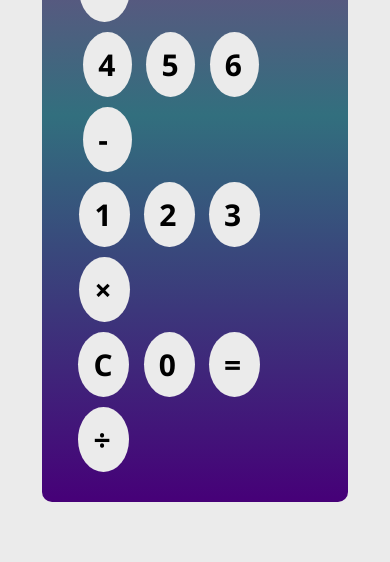
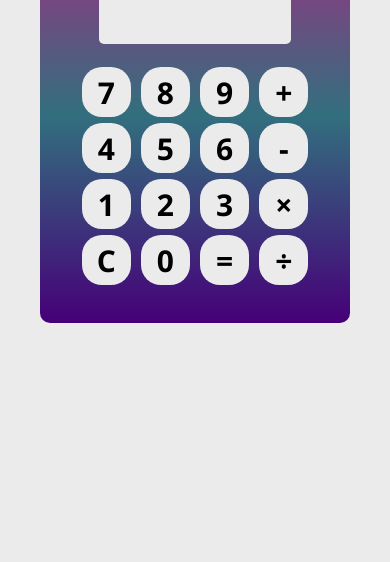
Before and after one commit to ManarTaha-1/Calculator, a plain HTML site: page index.html in a window 390 px wide. Shown: the part 332-894 px from the top of the page. Drawn offline with nearby package versions, Linux system fonts and the light colour scheme.

Commit message:
Update style.css

```diff
--- a/style.css
+++ b/style.css
@@ -12,7 +12,7 @@
     --color-two: rgb(235, 235, 235);
 }
 body{
-    width: 40%;
+    width: 50%;
     background-color: var(--color-two);
     margin: auto;
     display: flex;
@@ -41,15 +41,18 @@ h1{
 .one ,.two ,.three , .four {
     display: flex;
     justify-content: space-evenly;
+    align-items: center;
     width: 100%;
 }
 li{
     display: inline-block;
     background-color: var(--color-two);
     margin:5px;
-    padding: 20px 30px;
-    border-radius: 50%;
-    width: 21%;
+    text-align: center;
+    width: 90px;
+    padding: 20px;
+    height: 80px;
+    border-radius: 20px;
     cursor: pointer;
     transition: 0.5s ease-in-out;
     font-family: 'Segoe UI', Tahoma, Geneva, Verdana, sans-serif;
@@ -72,27 +75,36 @@ li:hover{
     font-family: 'Segoe UI', Tahoma, Geneva, Verdana, sans-serif;
 }
 
-@media (max-width: 1106px) {
+@media (max-width: 1118px) {
+    h1{
+        font-size: 30px;
+    }
     body{
+        width: 50%;
         margin: 40px auto;
     }
     h1{
         margin-bottom:20px ;
     }
     .container{
-        padding: 40px;
+        padding: 60px;
     }
     li{
-        padding: 20px 25px ;
+    margin:4px;
+    text-align: center;
+    width: 80px;
+    padding: 15px;
+    height: 70px;
+    }
     }
     .number-one , .x-mark{
-    padding: 20px 26px;
+    padding: 15px 20px;
     }
     .output{
         margin-bottom: 30px;
-    }
+        font-size: 20px;
 }
-@media (max-width: 962px) {
+@media (max-width: 970px) {
     body{
         margin: 30px auto;
     }
@@ -100,10 +112,14 @@ li:hover{
         margin-bottom:15px ;
     }
     .container{
-        padding: 30px;
+        padding: 50px;
     }
     li{
-        padding: 17px 20px ;
+        margin:3px;
+        text-align: center;
+        width: 70px;
+        padding: 10px;
+        height: 60px;
     }
     .number-one , .x-mark{
     padding: 17px 21px;
@@ -112,7 +128,7 @@ li:hover{
         margin-bottom: 25px;
     }
 }
-@media (max-width: 820px) {
+@media (max-width: 833px) {
     body{
         margin: 25px auto;
     }
@@ -120,10 +136,14 @@ li:hover{
         margin-bottom:10px ;
     }
     .container{
-        padding: 25px;
+        padding: 40px;
     }
     li{
-        padding: 12px 15px ;
+        margin:3px;
+        text-align: center;
+        width: 60px;
+        padding: 9px;
+        height: 60px;
     }
     .number-one , .x-mark{
     padding: 12px 16px;
@@ -132,3 +152,71 @@ li:hover{
         margin-bottom: 20px;
     }
 }
+@media (max-width: 715px) {
+    body{
+        margin: 25px auto;
+    }
+    h1{
+        margin-bottom:10px ;
+    }
+    .container{
+        padding: 35px;
+    }
+    li{
+        margin:3px;
+        text-align: center;
+        width: 55px;
+        padding: 9px;
+        height: 55px;
+    }
+    .number-one , .x-mark{
+    padding: 12px 16px;
+    }
+    .output{
+        margin-bottom: 20px;
+    }
+}
+@media (max-width: 654px) {
+    body{
+        margin: 25px auto;
+    }
+    h1{
+        margin-bottom:10px ;
+    }
+    .container{
+        padding: 35px;
+    }
+    li{
+        margin:3px;
+        text-align: center;
+        width: 50px;
+        padding: 8px;
+        height: 50px;
+    }
+
+    .output{
+        margin-bottom: 20px;
+    }
+}
+@media (max-width: 615px) {
+    body{
+        margin: 25px auto;
+    }
+    h1{
+        margin-bottom:10px ;
+    }
+    .container{
+        padding: 35px;
+    }
+    li{
+        margin:3px;
+        text-align: center;
+        width: 49px;
+        padding: 5px;
+        height: 50px;
+    }
+
+    .output{
+        margin-bottom: 20px;
+    }
+}
```
